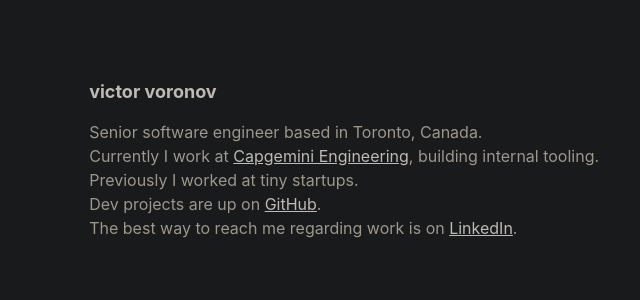
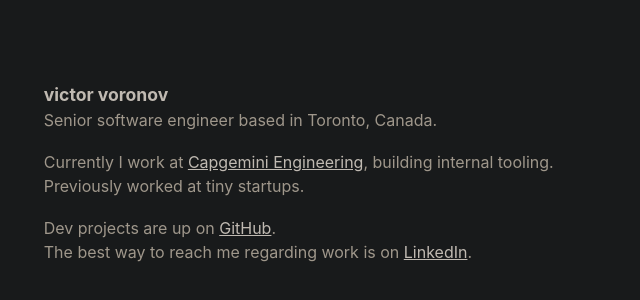
Before and after one commit to mrv1k/portfolio, a plain HTML site: page index.html in a window 1280 px wide. Shown: the part 118-418 px from the top of the page, without its empty margins (248-888 px from the left). Drawn offline with Linux system fonts and the light colour scheme.

Commit message:
a little bit of spacing

```diff
--- a/index.html
+++ b/index.html
@@ -45,9 +45,12 @@ h1, p {
 
 h1 {
   color: var(--title);
-  font-size: 1.125rem;
-  padding-bottom: 1.125rem;
-  line-height: 1.125;
+  font-size: 1.1rem;
+  padding-bottom: 0.55rem
+  line-height: 1.1;
+}
+.pb {
+  padding-bottom: 1.1rem;
 }
 
 p {
@@ -71,7 +74,7 @@ code {
 
 .grid {
   display: grid;
-  grid-template-columns: 1fr 1fr min(60ch, calc(100% - 64px)) 1fr 1fr;
+  grid-template-columns: 1fr 1fr min(69ch, calc(100% - 64px)) 1fr 1fr;
   grid-column-gap: 32px;
 }
 .grid > * {
@@ -84,6 +87,8 @@ code {
 
 .wrapper {
   margin-top: 200px;
+  max-width: 666px;
+  max-width: 69ch;
 }
 </style>
   </head>
@@ -93,14 +98,14 @@ code {
       <div class="wrapper">
         <h1>victor voronov</h1>
 
-        <p>Senior software engineer based in Toronto, Canada.</p>
+        <p class="pb">Senior software engineer based in Toronto, Canada.</p>
 
         <p>Currently I work at
           <a href="https://www.capgemini.com">Capgemini Engineering</a>,
           building internal tooling.
         </p>
 
-        <p>Previously I worked at tiny startups.</p>
+        <p class="pb">Previously worked at tiny startups.</p>
 
         <p>
           Dev projects are up on
```
